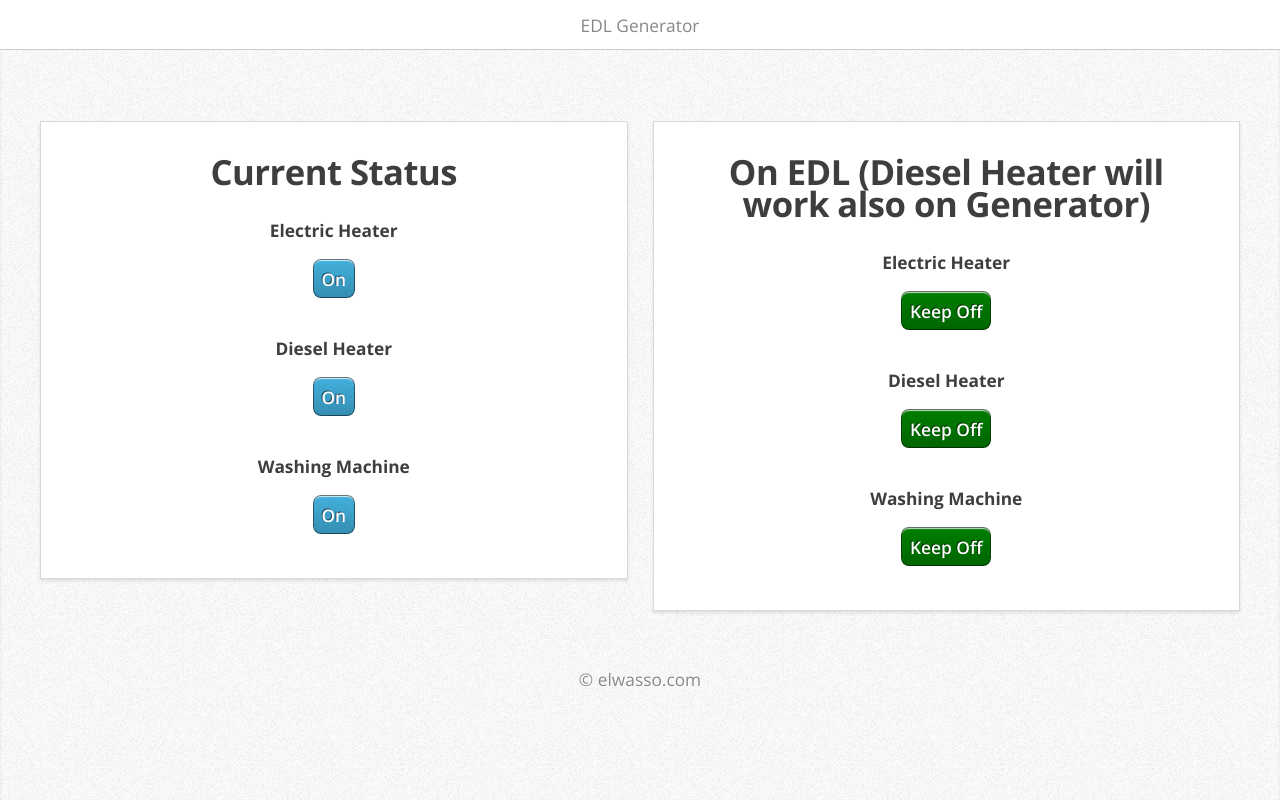
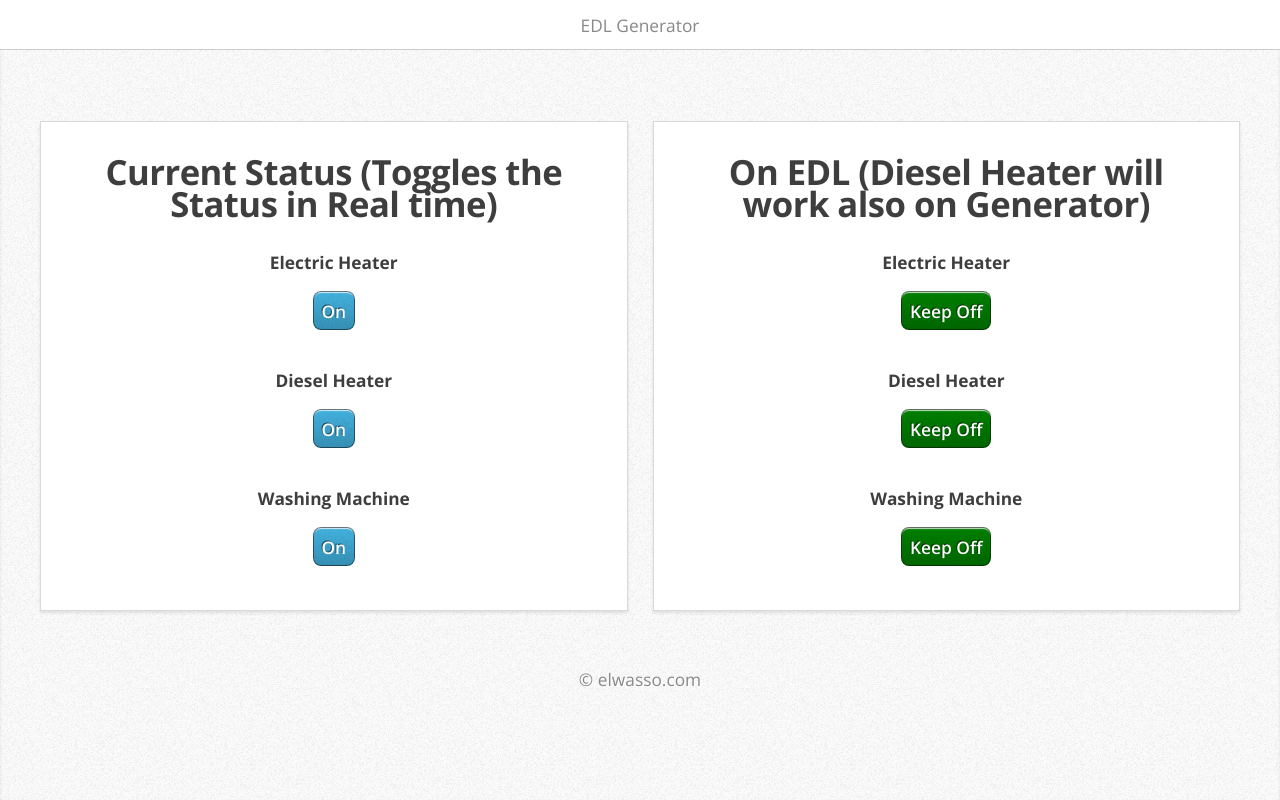
Before and after one commit to elwasso/Rpi_Saade, a PHP site: page / in a window 1280 px wide. Run offline with PHP 8.4, Linux system fonts and the light colour scheme; data that the repository does not hold is empty.

Commit message:
Added note on index page

```diff
--- a/Source Code/WebPage/index.php
+++ b/Source Code/WebPage/index.php
@@ -43,7 +43,7 @@
 								<section class="box ">
 									<div class="row">
 										<div class="12u">
-										<h2>Current Status</h2>
+										<h2>Current Status (Toggles the Status in Real time)</h2>
 
 										<h5>Electric Heater</h5>
 											<a href="javascript:void(0)" class="button" data-method="5" data-status="1">On</a>
```
